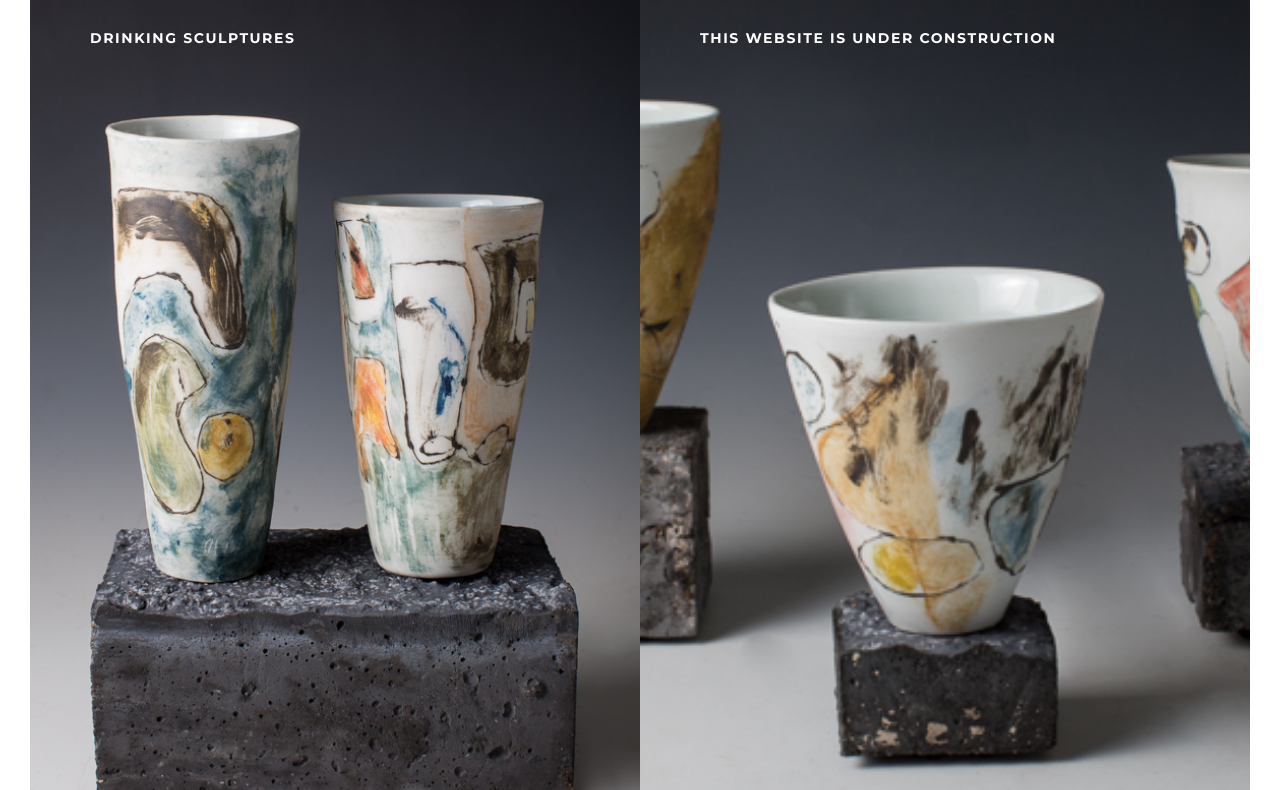
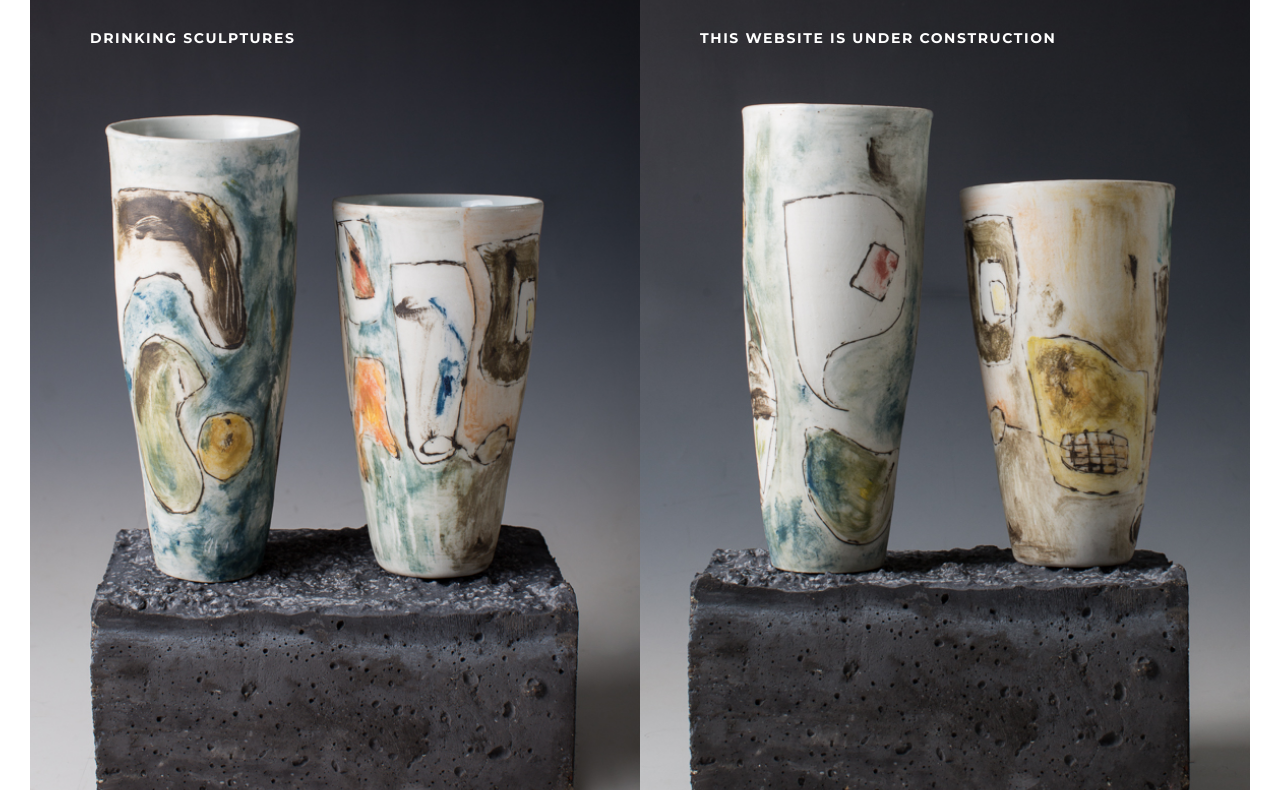
Before and after one commit to tosca/MarjorieNichols, a plain HTML site: page MarjorieNicholsPottery.html in a window 1280 px wide. Shown: the part 140-930 px from the top of the page. Drawn offline with nearby package versions, Linux system fonts and the light colour scheme; a web font is replaced by a local one.

Commit message:
set start page

```diff
--- a/MarjorieNicholsPottery.html
+++ b/MarjorieNicholsPottery.html
@@ -58,7 +58,7 @@
                 </div>
                 <div class="item wh-50 height-lg scale-hover civic">
                     <div class="project-item">
-                        <div class="bg" style="background-image:url(img/CT3A9263-Edit.jpg)"></div>
+                        <div class="bg" style="background-image:url(img/CT3A9228-Edit.jpg)"></div>
                         <div class="layer-bg-3"></div>
                         <div class="project-title">
                             <div class="sub-title">This website is under construction</div>
```
